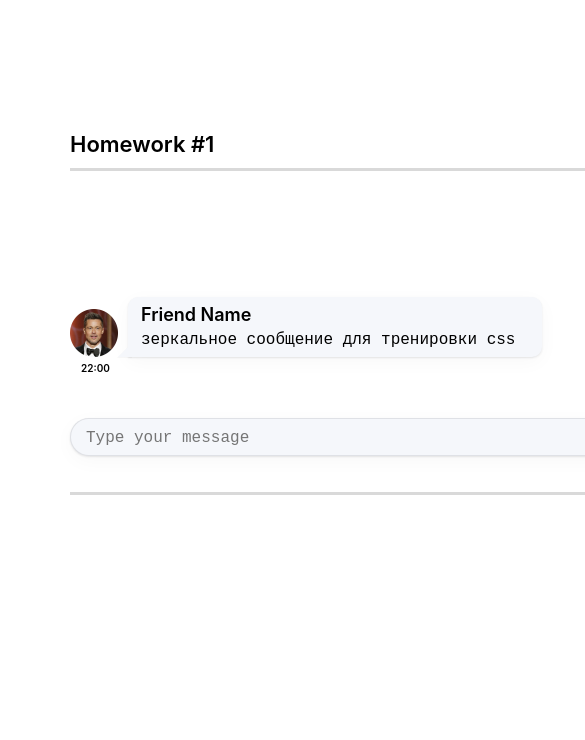
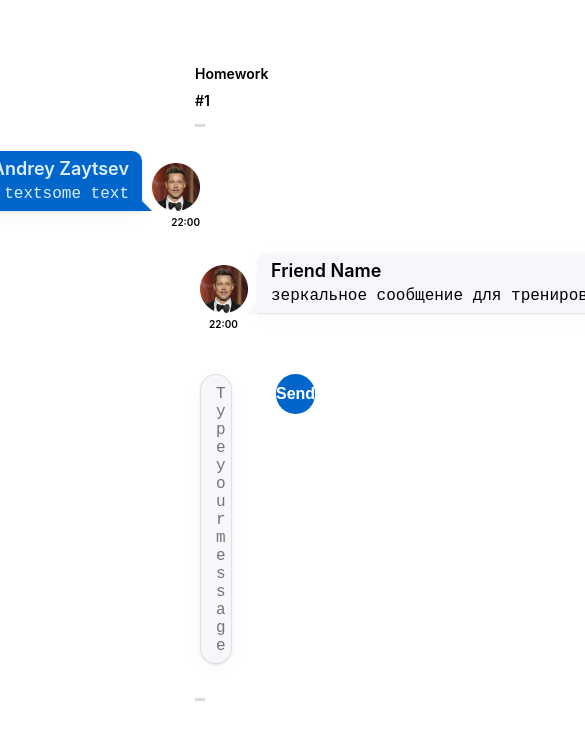
Before and after one commit to AndreyZaytsev90/IT-INC-autocheckNext, a React (Create React App) app in the folder hws2-master/: page / in a window 390 px wide. Shown: the top 740 px of the page, 585 px wide, since content can reach past the window. Built offline with nearby package versions, Linux system fonts and the light colour scheme.

Commit message:
hw5 is done

```diff
--- a/hws2-master/src/s1-main/App.module.css
+++ b/hws2-master/src/s1-main/App.module.css
@@ -1,28 +1,101 @@
 .App {
   --header_height: 60px;
-  /* Hometask № 1 */
-  position: absolute;
-  width: 165px;
+  position: relative;
+  /* Изменено на relative для лучшей адаптивности */
+  width: 100%;
+  /* Установлено на 100% */
   height: 27px;
-  left: 70px;
-  top: 131px;
+  margin: 0 auto;
+  /* Центрирование содержимого */
+  padding: 131px 70px 0px 70px;
+  /* Использование padding вместо top для лучшей адаптивности */
+
 }
 
 .hw {
-  width: 1397px;
-  top: 167.5px;
+  width: 100%;
+  /* Ширина на 100% */
+  max-width: 1397px;
+  /* Максимальная ширина */
+  margin: 0 auto;
+  /* Центрирование содержимого */
+  padding-top: 24.5px;
+  /* Использование padding вместо top */
   border-top: 3px solid rgb(217, 217, 217);
   border-bottom: 3px solid rgb(217, 217, 217);
-  border-left: none; /* Убираем левую границу */
-  border-right: none; /* Убираем правую границу */
+  border-left: none;
+  border-right: none;
 }
 
 .hwTitle {
   color: rgb(0, 0, 0);
- /* font-family: Montserrat, serif;*/
   font-size: 22px;
   font-weight: 600;
   line-height: 27px;
   text-align: left;
   margin-bottom: 9.5px;
 }
+
+/* Медиазапросы для адаптивности */
+@media (max-width: 1200px) {
+  .hw {
+    padding: 0 20px;
+    /* Изменение отступов для экранов до 1200px */
+  }
+
+  .hwTitle {
+    font-size: 20px;
+    /* Изменение размера шрифта */
+  }
+}
+
+@media (max-width: 992px) {
+  .App {
+    max-width: 150px;
+    padding-top: 100px;
+  }
+
+  .hw {
+    padding: 0 15px;
+    /* Изменение отступов для экранов до 992px */
+  }
+
+  .hwTitle {
+    font-size: 18px;
+    /* Изменение размера шрифта */
+  }
+}
+
+@media (max-width: 768px) {
+  .App {
+    max-width: 140px;
+    padding-top: 80px;
+  }
+
+  .hw {
+    padding: 0 10px;
+    /* Изменение отступов для экранов до 768px */
+  }
+
+  .hwTitle {
+    font-size: 16px;
+    /* Изменение размера шрифта */
+  }
+}
+
+@media (max-width: 576px) {
+  .App {
+    max-width: 120px;
+    padding-top: 60px;
+  }
+
+  .hw {
+    padding: 0 5px;
+    /* Изменение отступов для экранов до 576px */
+  }
+
+  .hwTitle {
+    font-size: 14px;
+    /* Изменение размера шрифта */
+  }
+}
--- a/hws2-master/src/s2-homeworks/hw01/friend-message/FriendMessage.module.css
+++ b/hws2-master/src/s2-homeworks/hw01/friend-message/FriendMessage.module.css
@@ -1,6 +1,4 @@
-.friendMessage {
-
-}
+.friendMessage {}
 
 .friendImageAndText {
   display: flex;
@@ -23,24 +21,32 @@
   margin-left: 10px;
   border-radius: 10px 10px 10px 0;
 }
+
 .friendText:before,
 .friendText:after {
   content: '';
   position: absolute;
-    left: -10px; /* Позиционирование стрелки слева от сообщения */
-    bottom: 0px; /* Вертикальное позиционирование стрелки */
+  left: -10px;
+  /* Позиционирование стрелки слева от сообщения */
+  bottom: 0px;
+  /* Вертикальное позиционирование стрелки */
   width: 0;
   height: 0;
-    border-right: 15px solid rgb(245, 247, 251); /* Цвет стрелки совпадает с цветом сообщения */
+  border-right: 15px solid rgb(245, 247, 251);
+  /* Цвет стрелки совпадает с цветом сообщения */
   border-top: 15px solid transparent;
   border-bottom: 0px solid transparent;
 }
 
 .friendText:before {
-    border-right-color: rgba(29, 33, 38, 0.03); /* Цвет тени */
-    left: -10.9px; /* Смещение тени */
-    bottom: -1.5px; /* Смещение тени */
-    z-index: -1; /* Помещаем тень за треугольник */
+  border-right-color: rgba(29, 33, 38, 0.03);
+  /* Цвет тени */
+  left: -10.9px;
+  /* Смещение тени */
+  bottom: -1.5px;
+  /* Смещение тени */
+  z-index: -1;
+  /* Помещаем тень за треугольник */
 }
 
 .friendName {
@@ -48,7 +54,7 @@
   font-size: 18px;
   font-weight: 600;
   line-height: 22px;
-    padding: 7px 0 0 13px ;
+  padding: 7px 0 0 13px;
 }
 
 .friendMessageText {
@@ -61,7 +67,7 @@
   display: flex;
   flex-direction: row;
   padding-top: 5px;
-    padding-left: 11px;
+  padding-left: 9px;
   font-size: 10px;
   font-weight: 600;
 }
--- a/hws2-master/src/s2-homeworks/hw01/message-sender/MessageSender.module.css
+++ b/hws2-master/src/s2-homeworks/hw01/message-sender/MessageSender.module.css
@@ -10,20 +10,29 @@
   border-radius: 20px;
   box-shadow: 0px 1px 2px 0px rgba(29, 33, 38, 0.1), 0px 5px 20px 0px rgba(29, 33, 38, 0.03);
   background: rgb(245, 247, 251);
-    border: 1px solid rgba(29, 33, 38, 0.1); /* Добавляем границу для лучшего визуального эффекта */
-    padding: 10px 15px; /* Добавляем отступы для удобства ввода текста */
-    font-size: 16px; /* Устанавливаем размер шрифта */
-    color: rgb(29, 33, 38); /* Устанавливаем цвет текста */
-    outline: none; /* Убираем стандартное выделение при фокусе */
-    transition: border-color 0.3s ease; /* Добавляем плавный переход для изменения цвета границы */
+  border: 1px solid rgba(29, 33, 38, 0.1);
+  /* Добавляем границу для лучшего визуального эффекта */
+  padding: 10px 15px;
+  /* Добавляем отступы для удобства ввода текста */
+  font-size: 16px;
+  /* Устанавливаем размер шрифта */
+  color: rgb(29, 33, 38);
+  /* Устанавливаем цвет текста */
+  outline: none;
+  /* Убираем стандартное выделение при фокусе */
+  transition: border-color 0.3s ease;
+  /* Добавляем плавный переход для изменения цвета границы */
   resize: none;
   overflow: hidden;
   margin-top: 44px;
   margin-bottom: 34.5px;
+  margin-right: 44px;
+
 }
 
 .textarea:focus {
-    border-color: rgb(0, 102, 204); /* Изменяем цвет границы при фокусе */
+  border-color: rgb(0, 102, 204);
+  /* Изменяем цвет границы при фокусе */
 }
 
 .button {
@@ -35,19 +44,26 @@
   font-weight: 600;
   line-height: 20px;
   color: rgb(255, 255, 255);
-    border: none; /* Убираем границу, если она не нужна */
-    cursor: pointer; /* Изменяем курсор при наведении */
-    transition: background-color 0.3s ease, transform 0.2s ease; /* Добавляем плавные переходы */
+  border: none;
+  /* Убираем границу, если она не нужна */
+  cursor: pointer;
+  /* Изменяем курсор при наведении */
+  transition: background-color 0.3s ease, transform 0.2s ease;
+  /* Добавляем плавные переходы */
   margin-top: 44px;
   margin-bottom: 34.5px;
 }
 
 .button:hover {
-    background: rgb(0, 80, 160); /* Изменяем цвет фона при наведении */
-    transform: scale(1.01); /* Увеличиваем размер кнопки при наведении */
+  background: rgb(0, 80, 160);
+  /* Изменяем цвет фона при наведении */
+  transform: scale(1.01);
+  /* Увеличиваем размер кнопки при наведении */
 }
 
 .button:active {
-    background: rgb(0, 60, 120); /* Изменяем цвет фона при активации */
-    transform: scale(0.99); /* Уменьшаем размер кнопки при активации */
+  background: rgb(0, 60, 120);
+  /* Изменяем цвет фона при активации */
+  transform: scale(0.99);
+  /* Уменьшаем размер кнопки при активации */
 }
--- a/hws2-master/src/s2-homeworks/hw01/message/Message.module.css
+++ b/hws2-master/src/s2-homeworks/hw01/message/Message.module.css
@@ -1,6 +1,4 @@
-.message {
-
-}
+.message {}
 
 .imageAndText {
   display: flex;
@@ -17,7 +15,7 @@
   position: relative;
   width: 515px;
   height: 60px;
-  box-shadow: 0 1px 2px 0 rgba(29, 33, 38, 0.1),0 5px 20px 0 rgba(29, 33, 38, 0.03);
+  box-shadow: 0 1px 2px 0 rgba(29, 33, 38, 0.1), 0 5px 20px 0 rgba(29, 33, 38, 0.03);
   background: rgb(0, 102, 204);
   margin-top: 24.5px;
   margin-right: 10px;
@@ -28,13 +26,16 @@
 .text:after {
   content: '';
   position: absolute;
-  right: -10px; /* Позиционирование стрелки справа от сообщения */
-  top: 45px; /* Вертикальное позиционирование стрелки */
+  right: -10px;
+  /* Позиционирование стрелки справа от сообщения */
+  top: 45px;
+  /* Вертикальное позиционирование стрелки */
   width: 0;
   height: 0;
   border-top: 15px solid transparent;
   border-bottom: 0px solid transparent;
-  border-left: 15px solid rgb(0, 102, 204); /* Цвет стрелки совпадает с цветом сообщения */
+  border-left: 15px solid rgb(0, 102, 204);
+  /* Цвет стрелки совпадает с цветом сообщения */
 }
 
 .name {
@@ -58,7 +59,7 @@
 .time {
   display: flex;
   flex-direction: row-reverse;
-  padding-right: 11px;
+  padding-right: 9px;
   padding-top: 5px;
   font-size: 10px;
   font-weight: 600;
```
Lines whose indentation alone changed are shown as unchanged.
